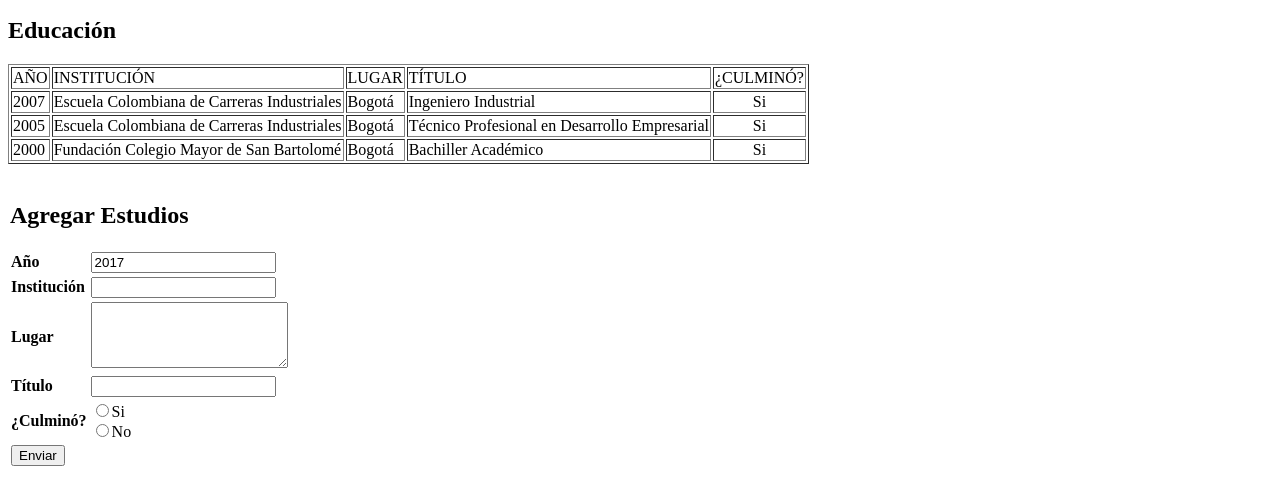
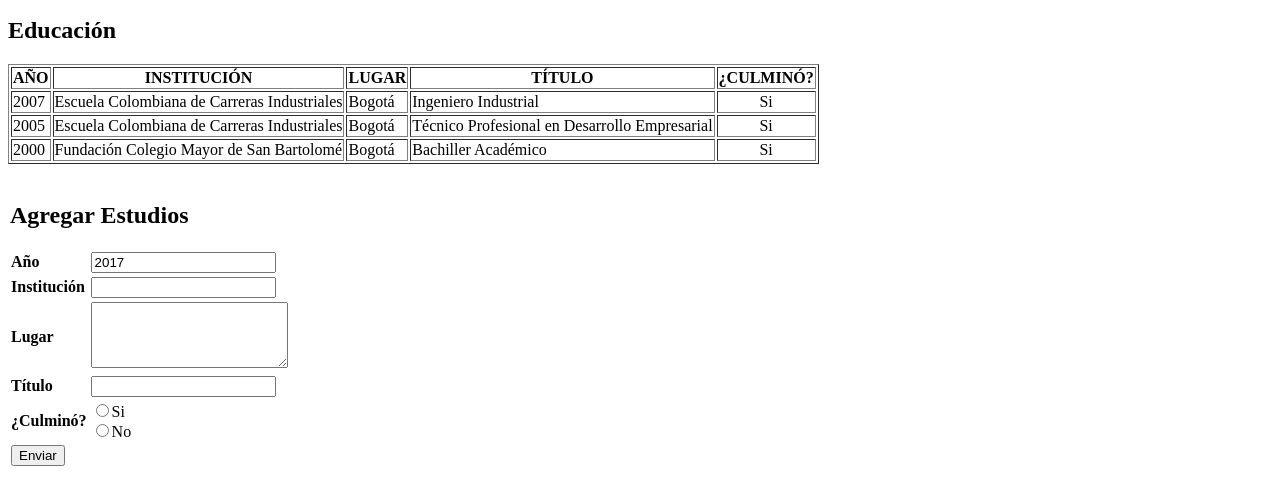
Before and after one commit to jngonzalezle/Curriculum, a plain HTML site: page educacion.html in a window 1280 px wide. Shown: the part 233-734 px from the top of the page. Drawn offline with Linux system fonts and the light colour scheme.

Commit message:
Actualización educación 03-05-2017 08:59
Actualización de la tabla de la página Educación.

<thead></thead>.

```diff
--- a/educacion.html
+++ b/educacion.html
@@ -21,13 +21,13 @@
   <body>
     <h2>Educación</h2>
     <table border="1">
-      <tr>
-        <td>AÑO</td>
-        <td>INSTITUCIÓN</td>
-        <td>LUGAR</td>
-        <td>TÍTULO</td>
-        <td>¿CULMINÓ?</td>
-      </tr>
+      <thead>
+          <th>AÑO</th>
+          <th style="text-align: center;">INSTITUCIÓN</th>
+          <th style="text-align: center;">LUGAR</th>
+          <th style="text-align: center;">TÍTULO</th>
+          <th style="text-align: center;">¿CULMINÓ?</td>
+      </thead>
       <tr>
         <td>2007</td>
         <td>Escuela Colombiana de Carreras Industriales</td>
```
